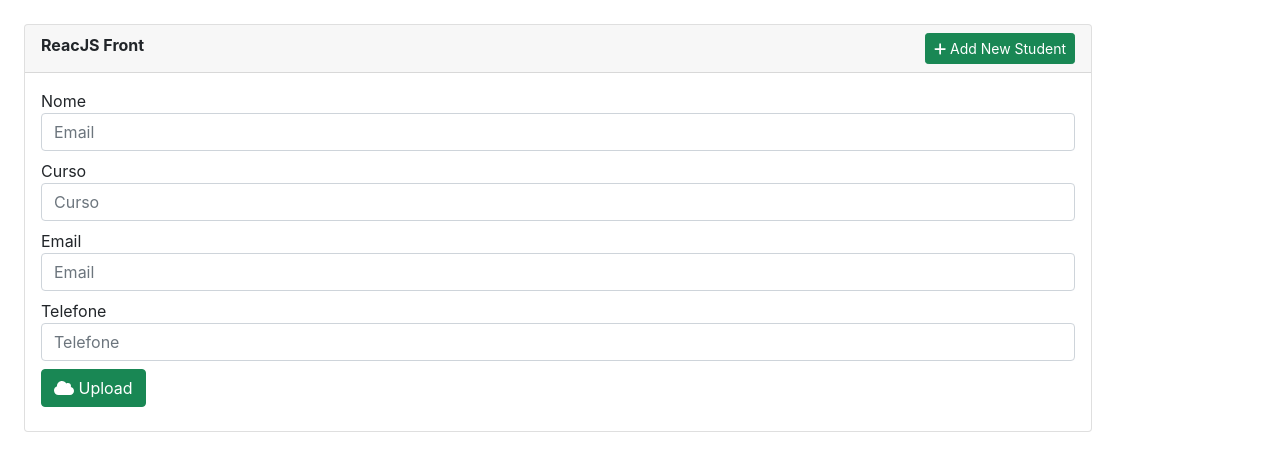
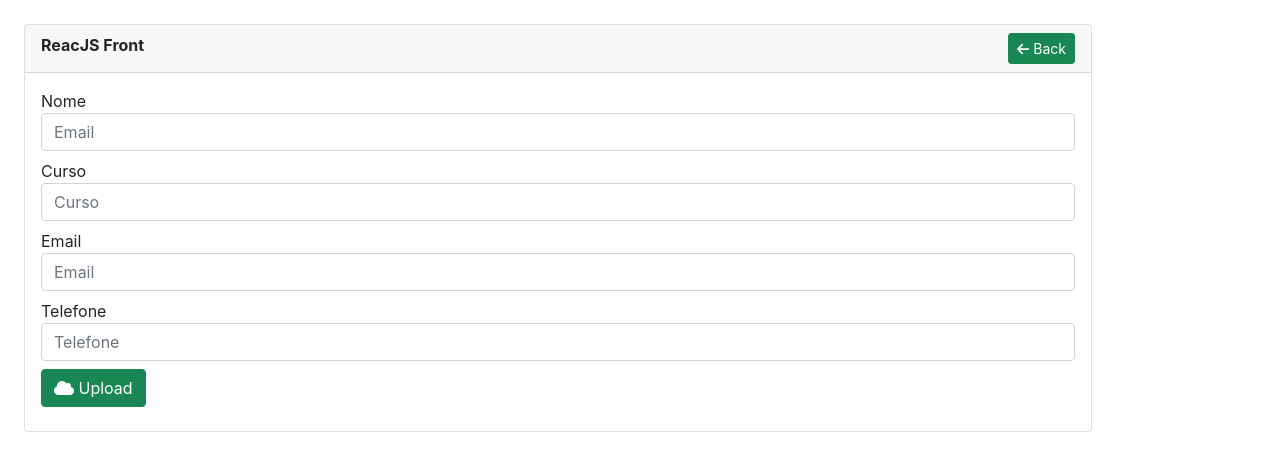
Before and after one commit to arnaldo-tomo/Reactjs-Front, a React (Create React App) app in the folder FrontEnd-React/: page /home in a window 1280 px wide. Shown: the top 468 px of the page. Built offline with nearby package versions, Linux system fonts and the light colour scheme; a web font is replaced by a local one.

Commit message:
Update Home.js

```diff
--- a/FrontEnd-React/src/views/Home.js
+++ b/FrontEnd-React/src/views/Home.js
@@ -1,7 +1,10 @@
 import React, { Component } from "react";
 import axios from 'axios';
+import { Link } from "react-router-dom";
 
 class Home extends Component {
+
+    //Nomes das variaves dos inutos
     state = {
         nome: '',
         curso: '',
@@ -14,6 +17,8 @@ class Home extends Component {
             [e.target.name]: e.target.value
         });
     }
+
+    //metodos para salvar do sub,it nos foms
 
     saveStudent = async (e) => {
         e.preventDefault();
@@ -46,7 +51,7 @@ class Home extends Component {
                                     <strong> ReacJS Front</strong>
                                 </div>
                                 <div className="col-6">
-                                    <a className="btn btn-success btn-sm float-end"><i className="fa fa-plus"></i> Add New Student </a>
+                                    <Link to={'/'} className="btn btn-success btn-sm float-end"><i className="fa fa-arrow-left"></i> Back </Link>
                                 </div>
                             </div>
                         </div>
```
